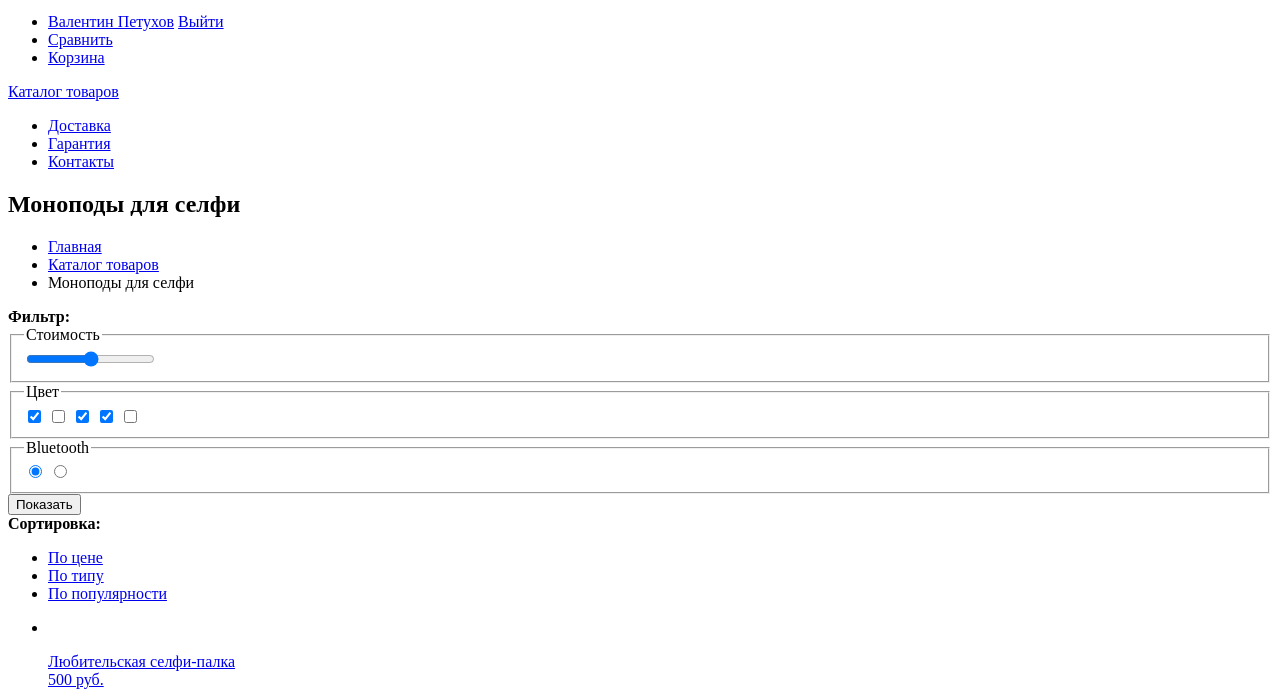
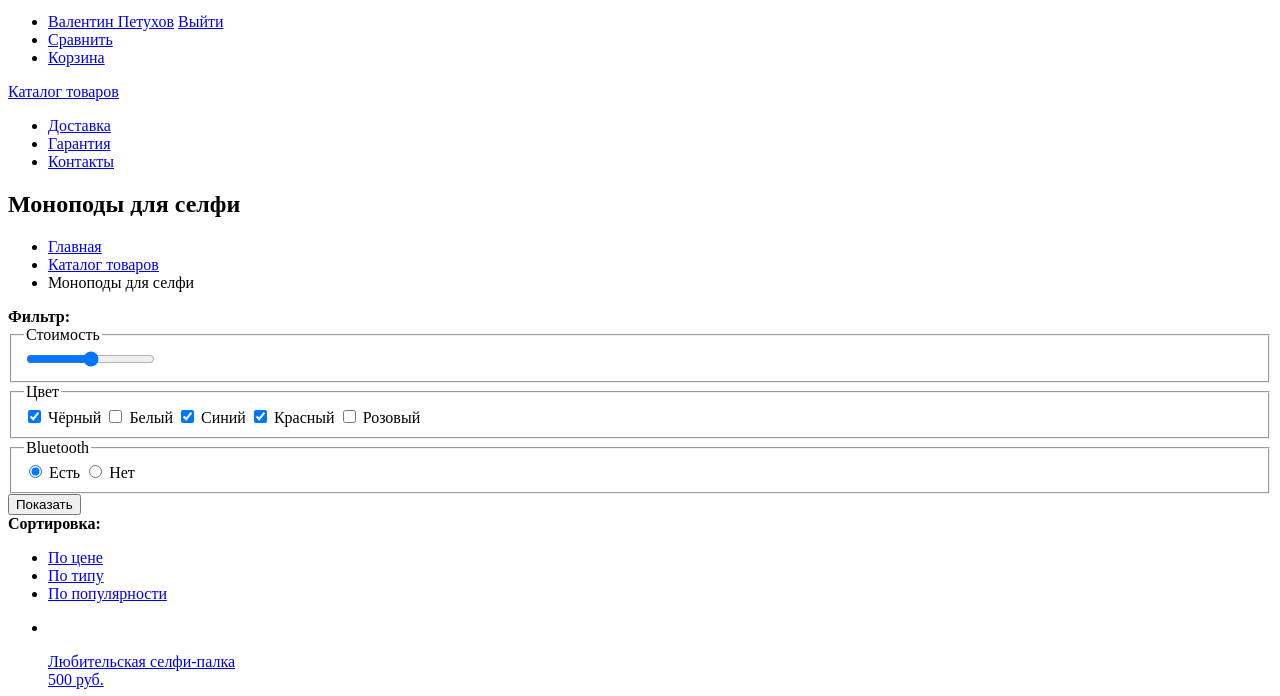
Before and after one commit to Adelborst/html-css-1-device, a plain HTML site: page catalog.html in a window 1280 px wide. Shown: the part 104-800 px from the top of the page. Drawn offline with Linux system fonts and the light colour scheme.

Commit message:
Добавил недостающие label'ы к соответствующим input'ам.

```diff
--- a/catalog.html
+++ b/catalog.html
@@ -69,16 +69,16 @@
                         </fieldset>
                         <fieldset class="filter-form-group">
                             <legend>Цвет</legend>
-                            <input type="checkbox" name="color" value="black" checked>
-                            <input type="checkbox" name="color" value="white">
-                            <input type="checkbox" name="color" value="blue" checked>
-                            <input type="checkbox" name="color" value="red" checked>
-                            <input type="checkbox" name="color" value="pink">
+                            <label><input type="checkbox" name="color" value="black" checked> Чёрный</label>
+                            <label><input type="checkbox" name="color" value="white"> Белый</label>
+                            <label><input type="checkbox" name="color" value="blue" checked> Синий</label>
+                            <label><input type="checkbox" name="color" value="red" checked> Красный</label>
+                            <label><input type="checkbox" name="color" value="pink"> Розовый</label>
                         </fieldset>
                         <fieldset class="filter-form-group">
                             <legend>Bluetooth</legend>
-                            <input type="radio" name="bluetooth" value="1" checked>
-                            <input type="radio" name="bluetooth" value="0">
+                            <label><input type="radio" name="bluetooth" value="1" checked> Есть</label>
+                            <label><input type="radio" name="bluetooth" value="0"> Нет</label>
                         </fieldset>
                         <button type="submit" class="btn">Показать</button>
                     </form>
```
